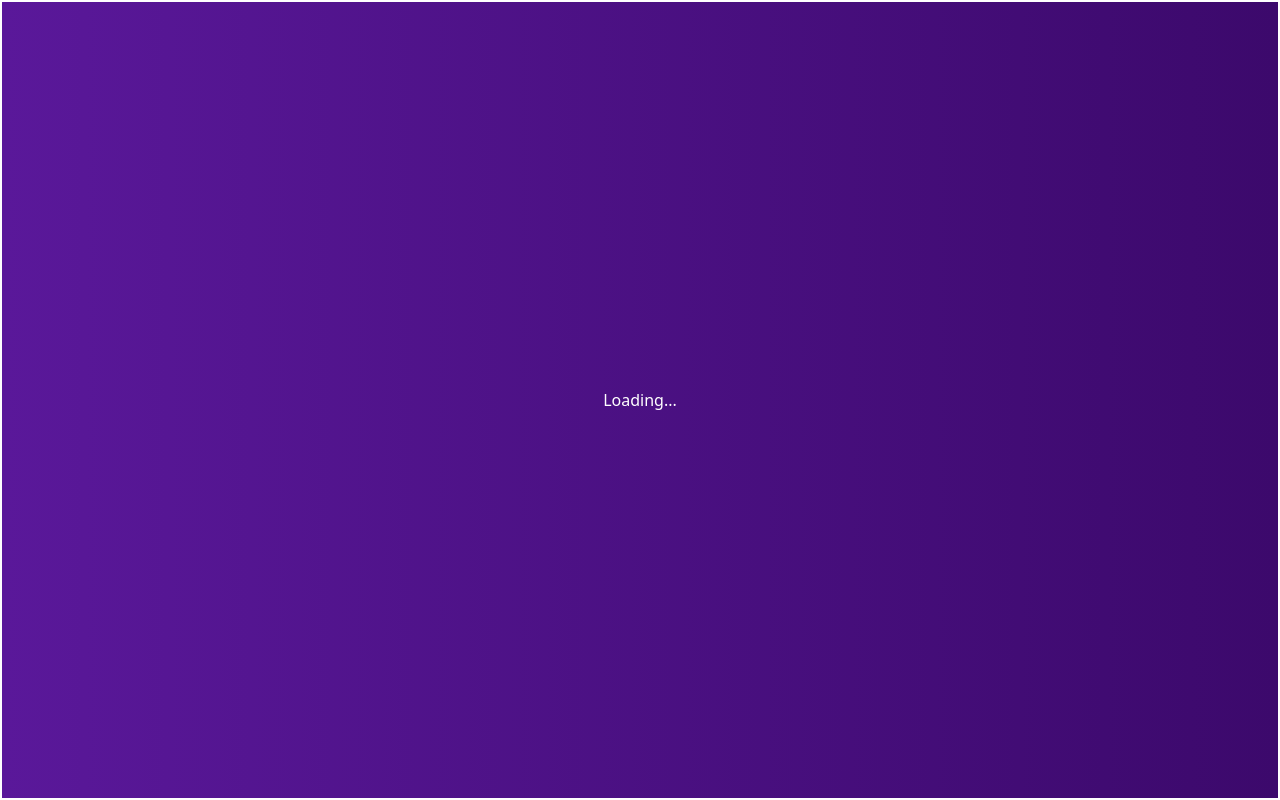
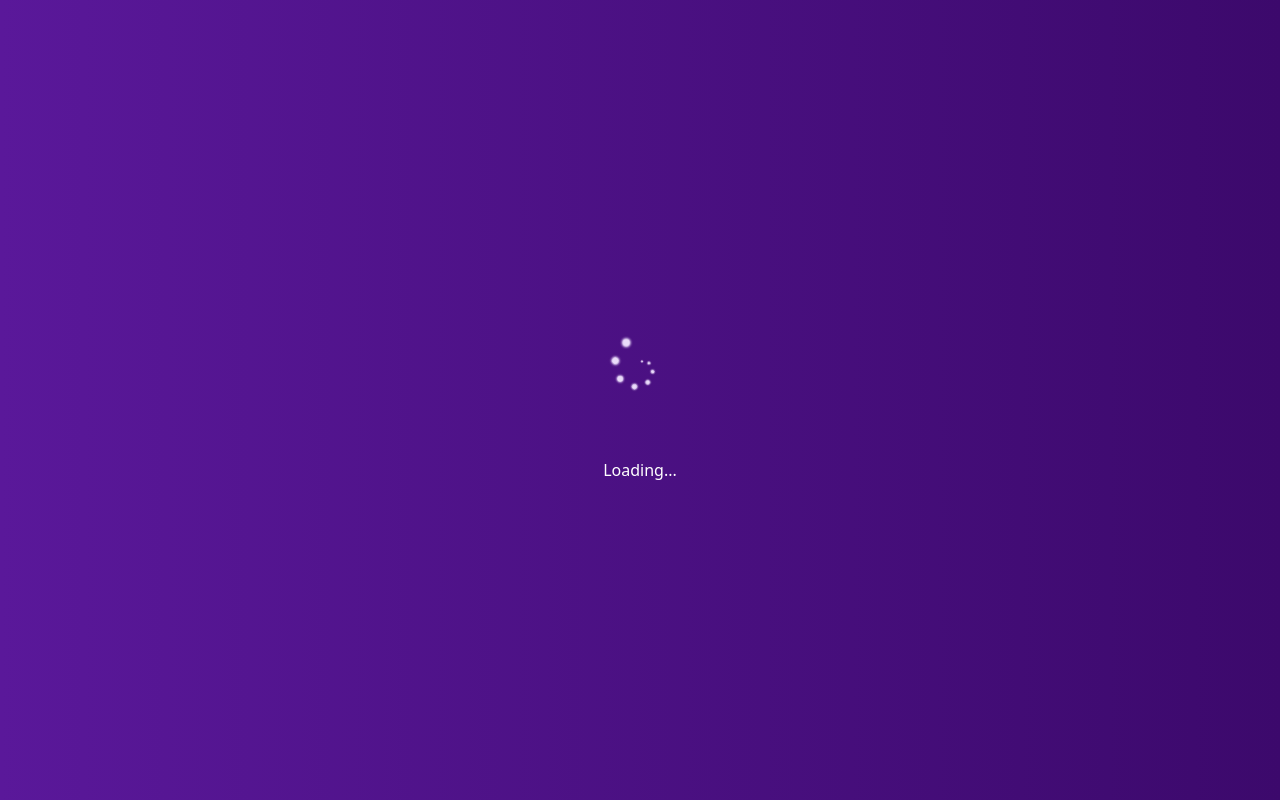
Before and after one commit to theinternetfae/My-Portfolio, a React (Vite) app: page / in a window 1280 px wide. Built offline with nearby package versions, Linux system fonts and the light colour scheme; a web font is replaced by a local one.

Commit message:
Finished loader screen animation

```diff
--- a/src/Loader.jsx
+++ b/src/Loader.jsx
@@ -1,9 +1,22 @@
 function Loader() {
     return (
         <section className="loader">
+
+            <div className="load">
+                <span style={{"--i": 1}} className="--i"></span>
+                <span style={{"--i": 2}} className="--i:2"></span>
+                <span style={{"--i": 3}} className="--i:3"></span>
+                <span style={{"--i": 4}} className="--i:4"></span>
+                <span style={{"--i": 5}} className="--i:4"></span>
+                <span style={{"--i": 6}} className="--i:4"></span>
+                <span style={{"--i": 7}} className="--i:4"></span>
+                <span style={{"--i": 8}} className="--i:4"></span>
+            </div>
+
             <p>
                 Loading...
             </p>
+
         </section>
     );
 }
--- a/src/index.css
+++ b/src/index.css
@@ -3,6 +3,16 @@
 @import url('https://fonts.googleapis.com/css2?family=Atkinson+Hyperlegible+Mono:ital,wght@0,200..800;1,200..800&family=Castoro:ital@0;1&display=swap');
 /* "Castoro", serif */
 @import "tailwindcss";
+
+
+@keyframes scaleOut {
+    0% {
+        transform: scale(1);
+    }
+    80%, 100% {
+        transform: scale(0);
+    }
+}
 
 .overall-body {
   background-image: url(/images/purple-on-black.jfif);
@@ -49,8 +59,25 @@
   }
 
   .loader {
-    @apply absolute border border-2 border-white h-full w-full z-99 bg-gradient-to-r from-[#5A189A] to-[#3C096C] flex flex-col justify-center items-center text-white
+    @apply absolute h-full w-full z-99 bg-gradient-to-r from-[#5A189A] to-[#3C096C] flex flex-col justify-center items-center text-white gap-10;
+
+    .load {
+      @apply relative h-[100px] w-[60px];
+
+      span {
+        @apply absolute w-full h-full transform rotate-[calc(45deg*var(--i))] top-0 left-0
+        before:content-[''] before:absolute before:top-0 before:left-0 before:h-3 before:w-3 before:bg-[#EADCFA] before:rounded-lg
+        before:shadow-[0_0_5px_#EADCFA,_0_0_5px_#EADCFA,_0_0_5px_#EADCFA]
+        [animation:scaleOut_2s_linear_infinite]
+        [animation-delay:calc(0.1s*var(--i))];
+      }
+    }
   }
+
+
+
+
+
 
   /* HEADER */
 
```
